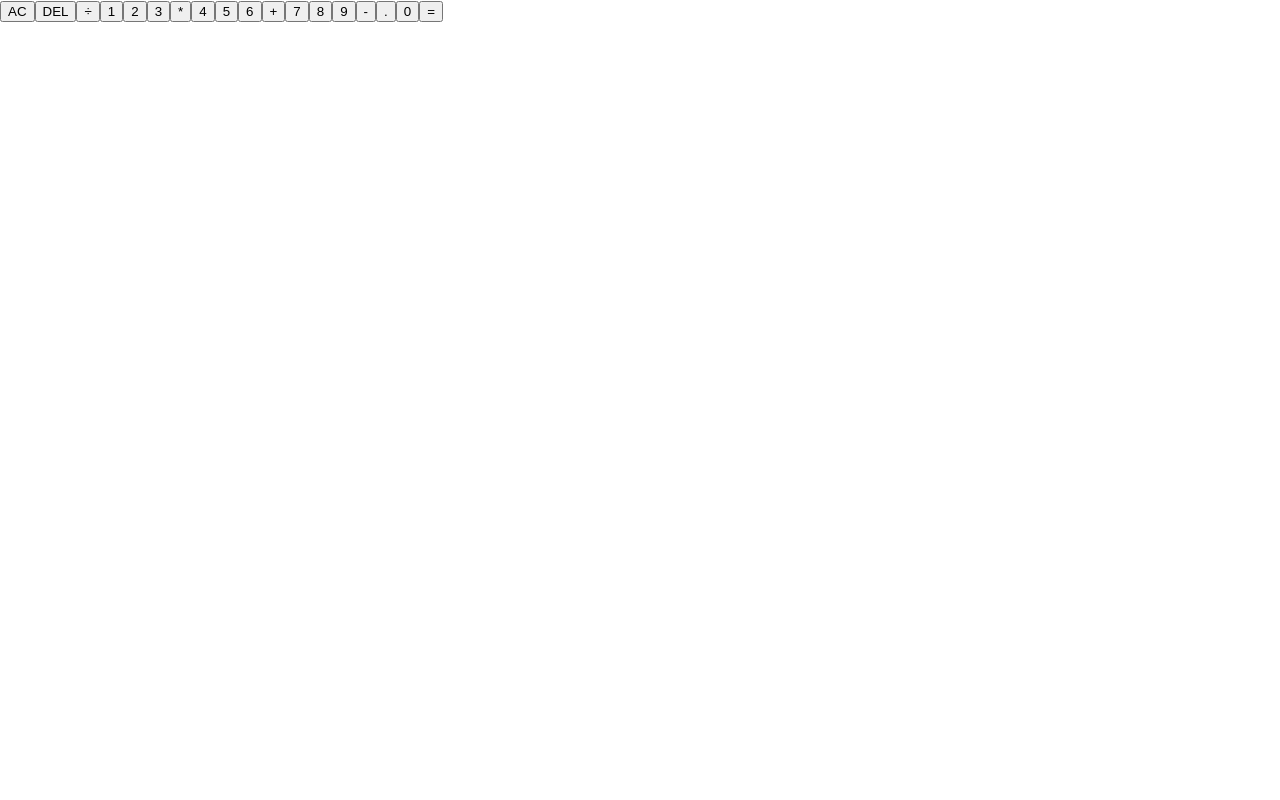
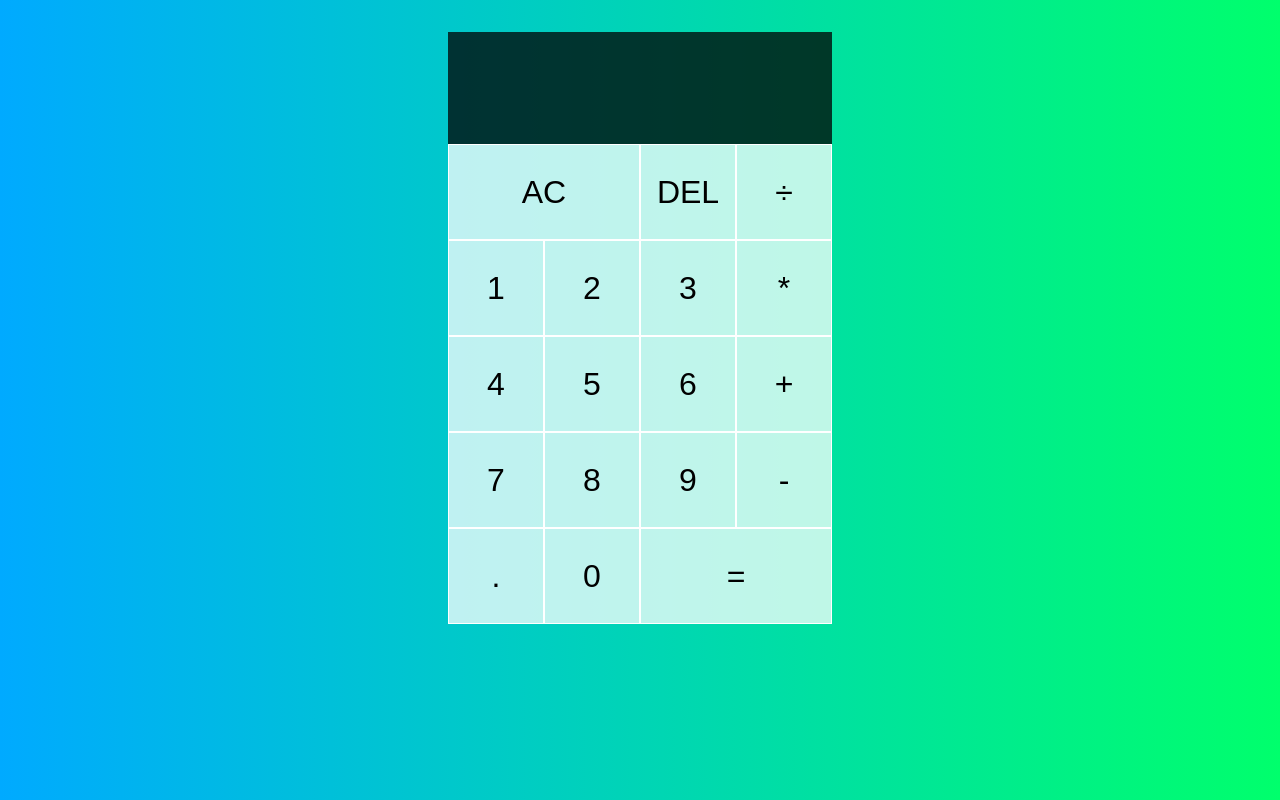
Before and after one commit to mwendaB/Property_management-system, a JavaScript app: page / in a window 1280 px wide. Built offline with nearby package versions, Linux system fonts and the light colour scheme; the HTML template or start-up script is replaced by a standard one.

Commit message:
finish woring on the calculator

```diff
--- a/src/style.css
+++ b/src/style.css
@@ -1,13 +1,54 @@
-body {
-  margin: 0;
-  font-family: -apple-system, BlinkMacSystemFont, 'Segoe UI', 'Roboto', 'Oxygen',
-    'Ubuntu', 'Cantarell', 'Fira Sans', 'Droid Sans', 'Helvetica Neue',
-    sans-serif;
-  -webkit-font-smoothing: antialiased;
-  -moz-osx-font-smoothing: grayscale;
+*,*::before, *::after{
+  box-sizing: border-box;
 }
 
-code {
-  font-family: source-code-pro, Menlo, Monaco, Consolas, 'Courier New',
-    monospace;
+body{
+  margin: 0;
+  background: linear-gradient(to right, #00AAff, #00ff6c) ;
 }
+
+.calculator-grid{
+  display: grid;
+  margin-top: 2rem;
+  justify-content: center;
+  grid-template-columns: repeat(4, 6rem);
+  grid-template-rows: minmax(7rem, auto) repeat(5, 6rem);
+
+}
+
+.calculator-grid > button{
+  cursor: pointer;
+  font-size: 2rem;
+  border: 1px solid white;
+  outline:  none;
+  background-color:  rgba(255, 255, 255, .75);
+}
+
+.calculator-grid > button:hover,
+.calculator-grid > button:focus{
+  background-color:  rgba(255, 255, 255, .9);
+
+}
+.span-two{
+  grid-column: span 2;
+
+}
+.output{
+  grid-column: 1/-1;
+  background-color: rgba(0, 0, 0, .75);
+  display: flex;
+  flex-direction: column;
+  align-items: flex-end;
+  justify-content: space-around;
+  padding: .75rem;
+  word-wrap: break-word;
+  word-break: break-all;
+}
+.output .previous-operand{
+  color: rgba(255, 255, 255, .75);
+  font-size: 1.5rem;
+}
+.output .previous-operand{
+  color: white;
+  font-size: 2.5rem;
+}
```
